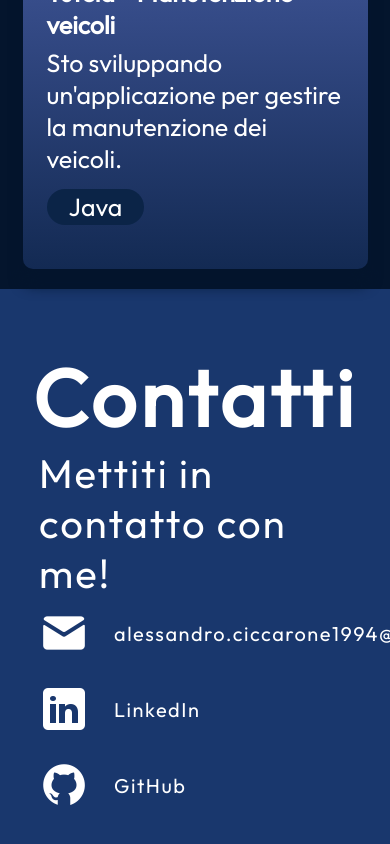
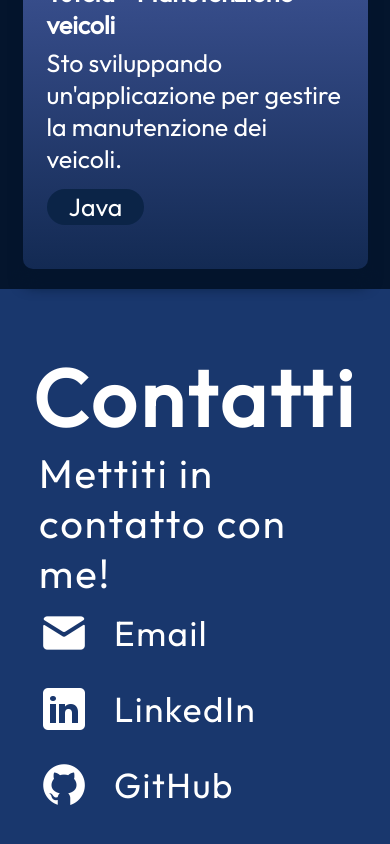
Before and after one commit to ale70029/portoflio_website, a React (Vite) app: page / in a window 390 px wide. Shown: the part 6550-7394 px from the top of the page. Built offline with nearby package versions, Linux system fonts and the light colour scheme.

Commit message:
updated links in contact

```diff
--- a/src/components/Contact/Contact.jsx
+++ b/src/components/Contact/Contact.jsx
@@ -14,18 +14,28 @@ export const Contact = () => {
             <p>{text[lang].contactMessage}</p>
         </div>
         <ul className={styles.links}>
+
+            <a href="mailto:alessandro.ciccarone1994@gmail.com">
                 <li className={styles.link}>
                     <img src={getImageUrl("contact/emailIcon.png")} alt="Email" />
-                <a href="mailto:ale70029@gmail.com">alessandro.ciccarone1994@gmail.com</a>
+                    <h2>Email</h2>
                 </li>
+            </a>
+
+            <a href="https://www.linkedin.com/in/alessandro-ciccarone/">
                 <li className={styles.link}>
                     <img src={getImageUrl("contact/linkedinIcon.png")} alt="LinkedIn" />
-                <a href="https://www.linkedin.com/in/alessandro-ciccarone/">LinkedIn</a>
+                    <h2>LinkedIn</h2>
                 </li>
+            </a>
+
+            <a href="https://github.com/ale70029">
                 <li className={styles.link}>
                     <img src={getImageUrl("contact/githubIcon.png")} alt="Github" />
-                <a href="https://github.com/ale70029">GitHub</a>
+                    <h2> GitHub</h2>
                 </li>
+            </a>
+
         </ul>
     </footer>
   )
--- a/src/components/Contact/Contact.module.css
+++ b/src/components/Contact/Contact.module.css
@@ -33,13 +33,17 @@
     gap: 26px;
 }
 
+.links a {
+    text-decoration: none;
+}
+
 .link {
     display: flex;
     align-items: center;
     gap: 25px;
 }
 
-.link a {
+.link h2 {
     color: var(--color-text);
     text-decoration: none;
     font-size: 30px;
@@ -65,10 +69,13 @@
         justify-content: center;
     }
 
-    .link a {
+    links a {
+        text-decoration: none;
+    }
+    .link h2 {
         color: var(--color-text);
         text-decoration: none;
-        font-size: 20px;
+        font-size: 35px;
         font-weight: 400;
         letter-spacing: 1.5px;
     }
```
Lines whose indentation alone changed are shown as unchanged.
